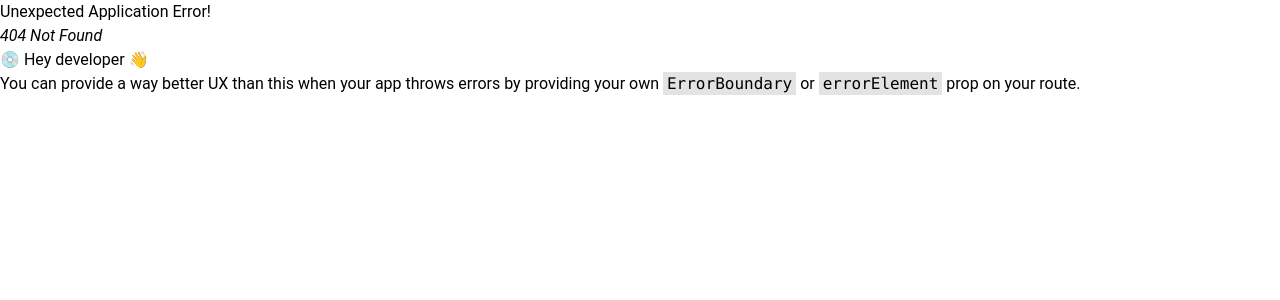
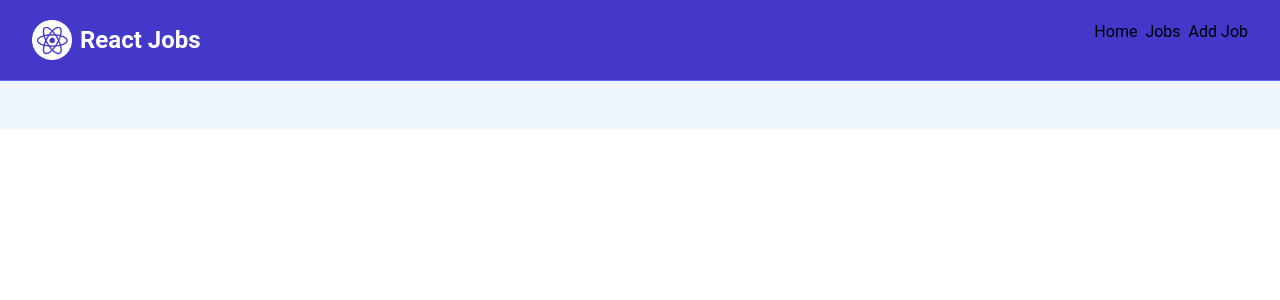
Before and after one commit to Florian-Cywinski/react-jobs-listing-project, a React (Vite) app: page /jobs in a window 1280 px wide. Before the commit this address had no page. Shown: the top 300 px of the page. Built offline with nearby package versions, Linux system fonts and the light colour scheme.

Commit message:
Jobs Page Component core structure and Route

```diff
--- a/src/App.jsx
+++ b/src/App.jsx
@@ -1,6 +1,7 @@
 import { Route, createBrowserRouter, createRoutesFromElements, RouterProvider } from 'react-router-dom';
 import MainLayout from './layouts/MainLayout';  // Parent route (all routes in this use the main layout)
 import HomePage from './pages/HomePage';
+import JobsPage from './pages/JobsPage';
 
 
 const App = () => {
@@ -8,6 +9,7 @@ const App = () => {
     createRoutesFromElements(
       <Route path='/' element={<MainLayout />}>
         <Route index element={<HomePage />} />
+        <Route path='/jobs' element={<JobsPage />} />
       </Route>
     )
   );
--- /dev/null
+++ b/src/pages/JobsPage.jsx
@@ -0,0 +1,7 @@
+const JobsPage = () => {
+  return (
+    <section className='bg-blue-50 px-4 py-6'>
+    </section>
+  );
+};
+export default JobsPage;
```
